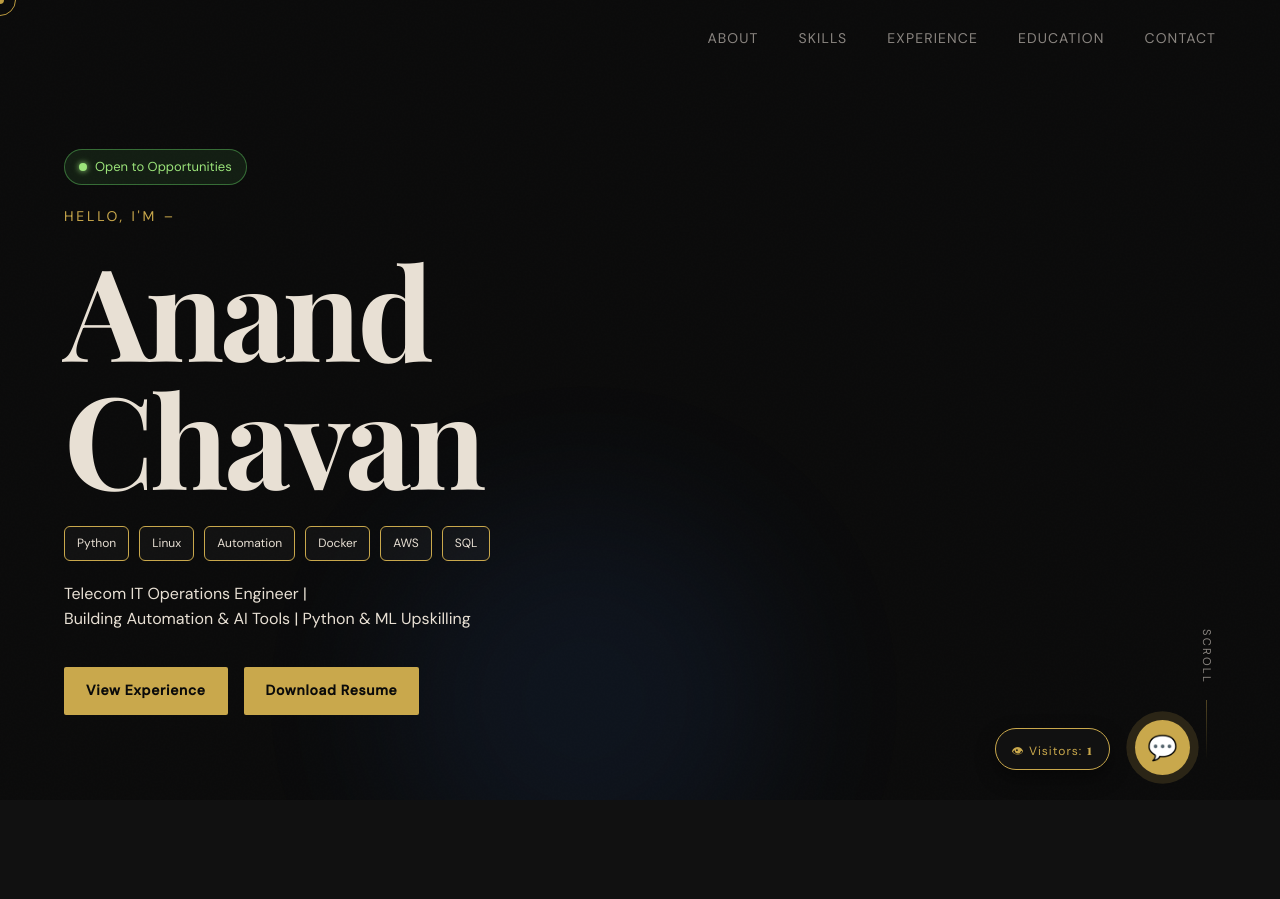
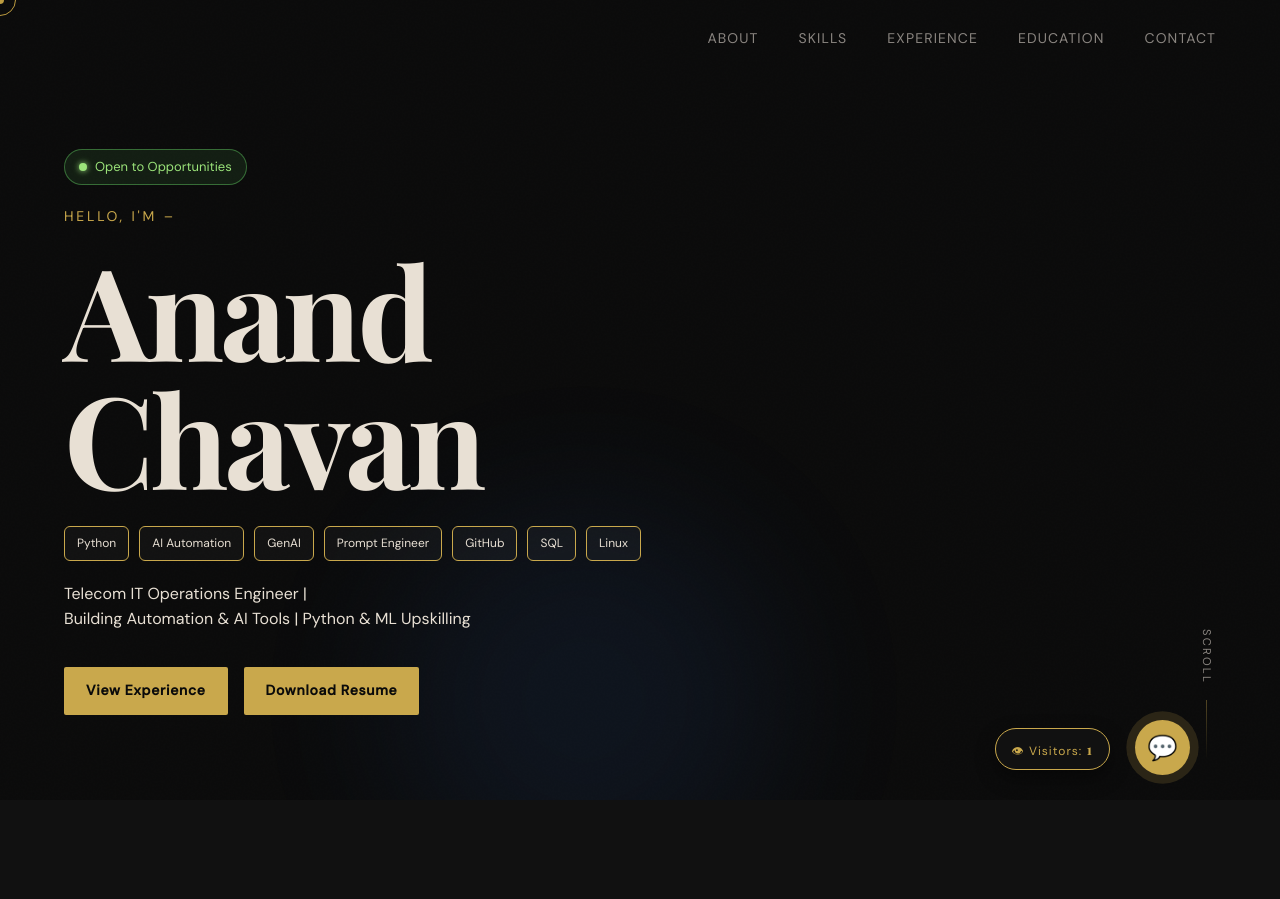
Before and after one commit to chavananand33/my-project, a Flask app: page / in a window 1280 px wide. Shown: the top 899 px of the page. Run offline with Flask 3, Linux system fonts and the light colour scheme; data comes from the database, SQL or seed files in the repository; some web fonts are replaced.

Commit message:
HTML Fix7

```diff
--- a/templates/index.html
+++ b/templates/index.html
@@ -77,11 +77,12 @@
 
   <div class="hero-skills">
     <span>Python</span>
+    <span>AI Automation</span>
+    <span>GenAI</span>
+    <span>Prompt Engineer</span>
+    <span>GitHub</span>
+    <span>SQL</span>
     <span>Linux</span>
-    <span>Automation</span>
-    <span>Docker</span>
-    <span>AWS</span>
-    <span>SQL</span>
   </div>
 
   <p class="hero-role reveal">
```
